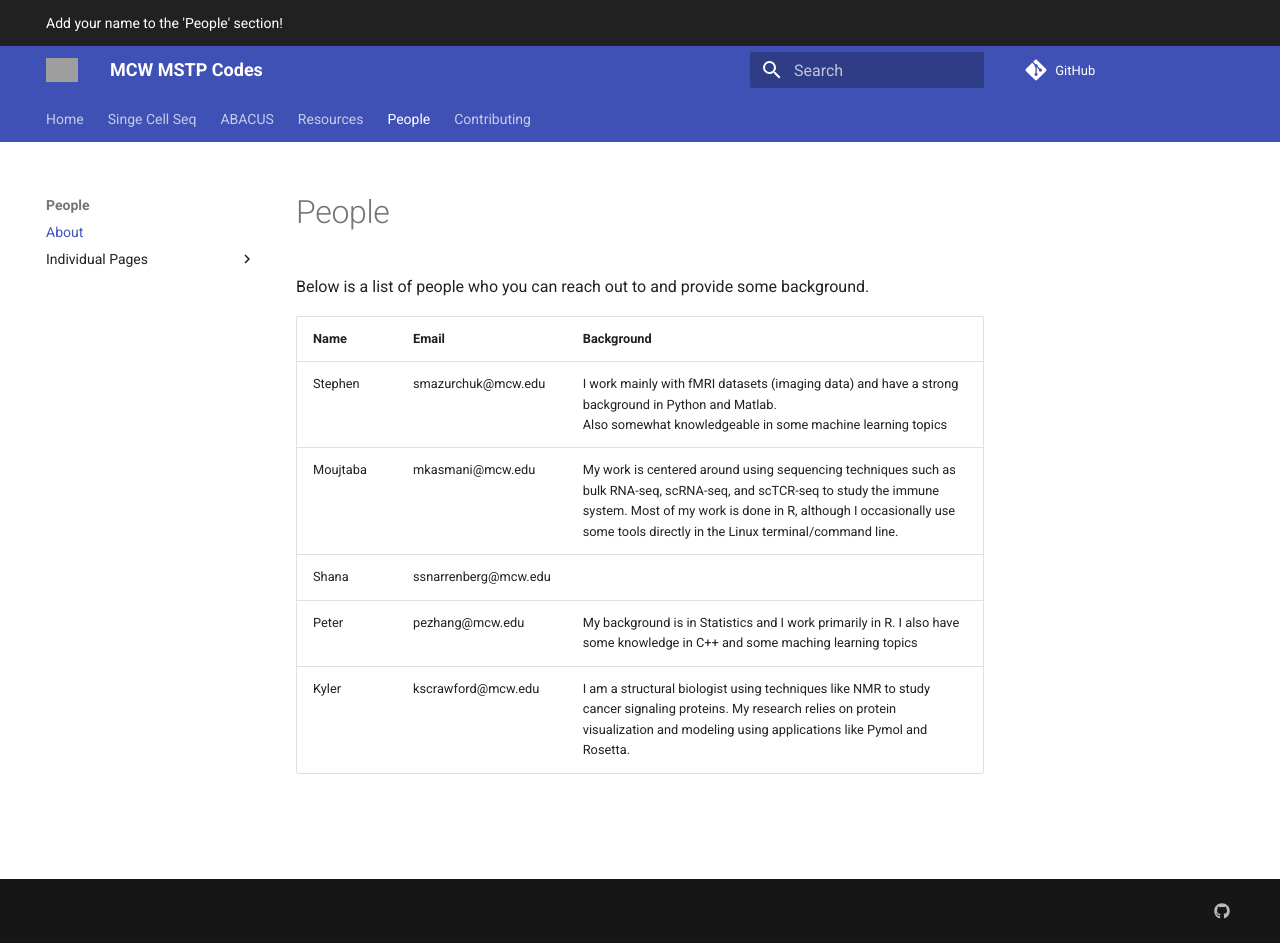
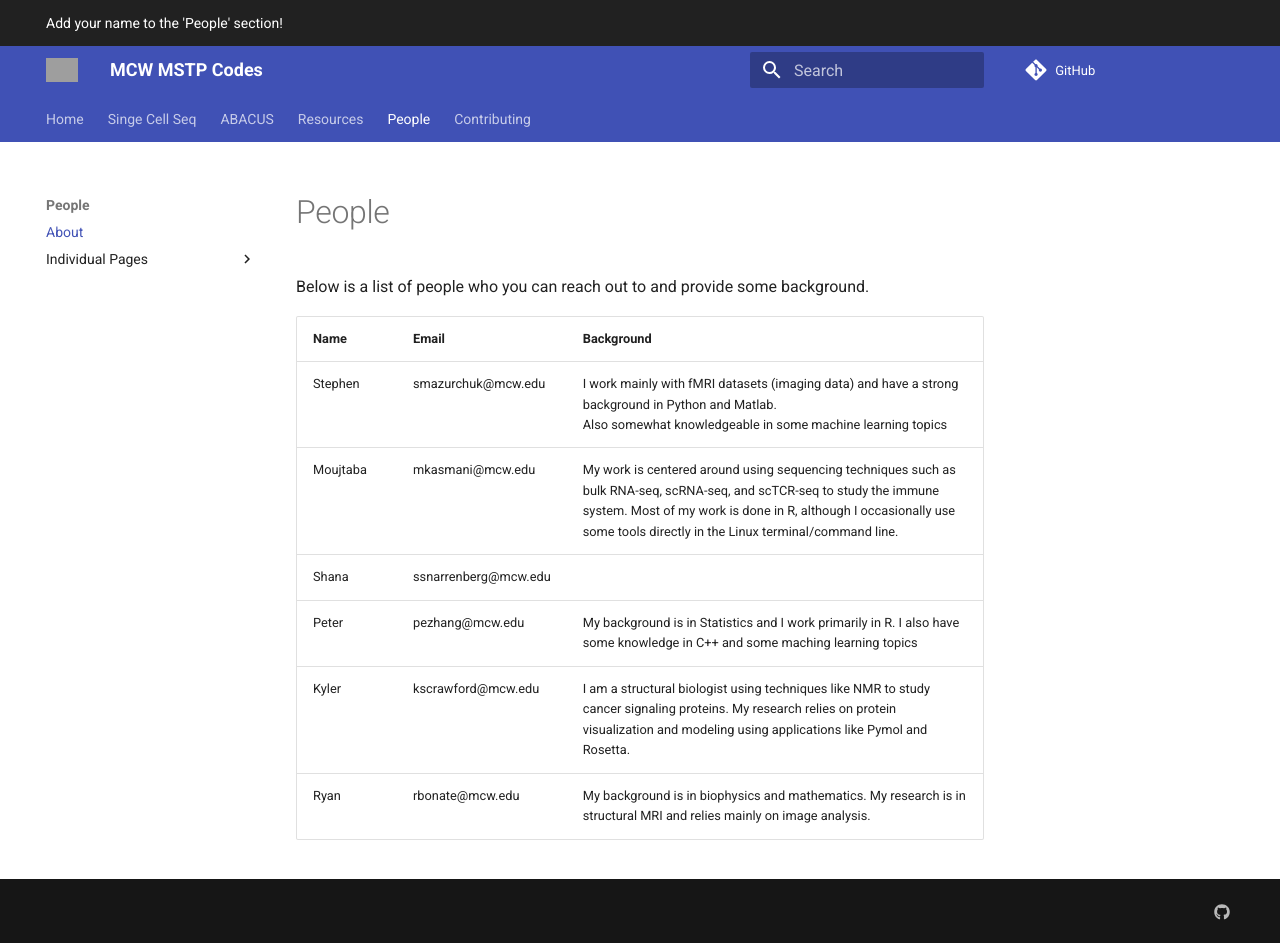
Before and after one commit to mcw-mstp/mcw-mstp.github.io, an MkDocs documentation site: the page built from docs/people/people.md, in a window 1280 px wide and 943 px high. Built offline with MkDocs 1.6.1 and Material for MkDocs 9.7.7, drawn with Linux system fonts in a browser that asks for light colours; comment, search, counter and statistics services are not loaded; grey boxes are pictures that could not be loaded.

Commit message:
Update people.md
added myself to the list as per email instructions

```diff
--- a/docs/people/people.md
+++ b/docs/people/people.md
@@ -13,3 +13,4 @@ Below is a list of people who you can reach out to and provide some background.
 | Shana | ssnarrenberg@mcw.edu | |
 | Peter | pezhang@mcw.edu | My background is in Statistics and I work primarily in R. I also have some knowledge in C++ and some maching learning topics |
 | Kyler | kscrawford@mcw.edu | I am a structural biologist using techniques like NMR to study cancer signaling proteins. My research relies on protein visualization and modeling using applications like Pymol and Rosetta.
+| Ryan | rbonate@mcw.edu | My background is in biophysics and mathematics. My research is in structural MRI and relies mainly on image analysis. |
```
